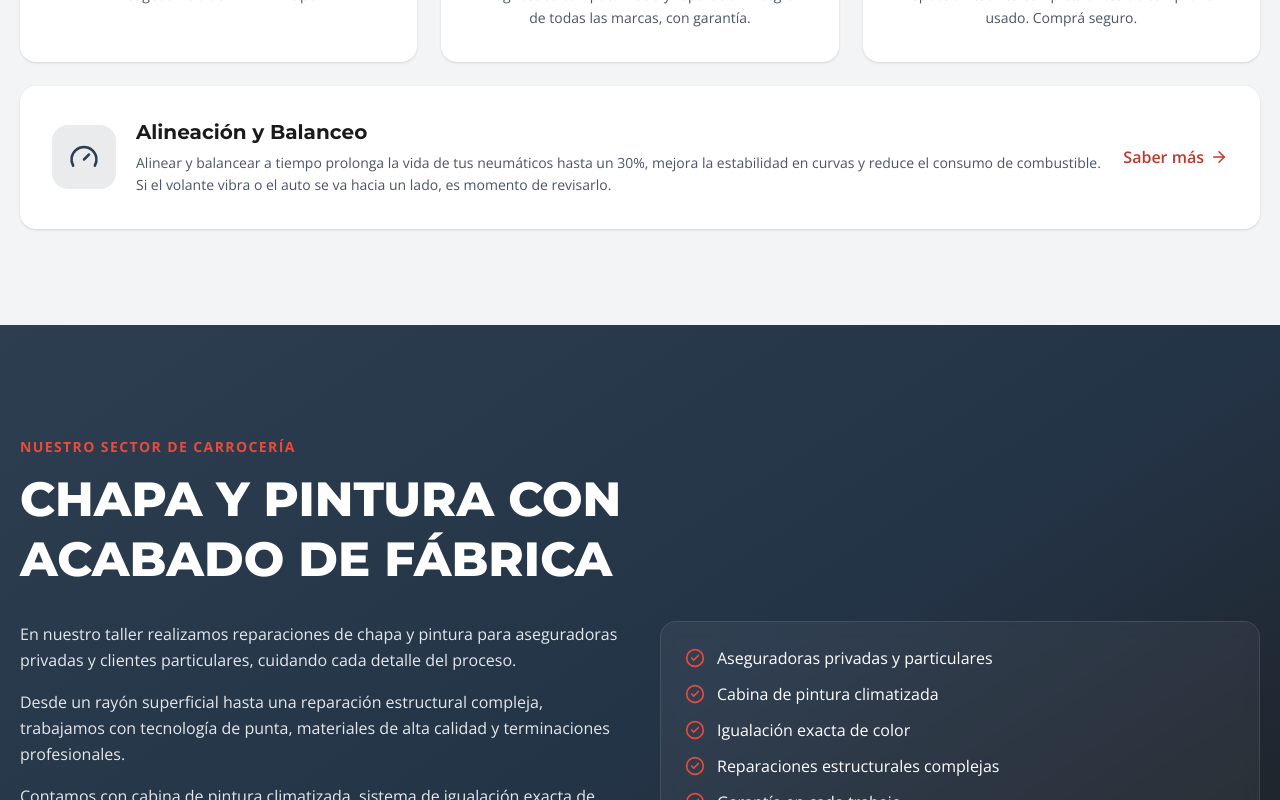
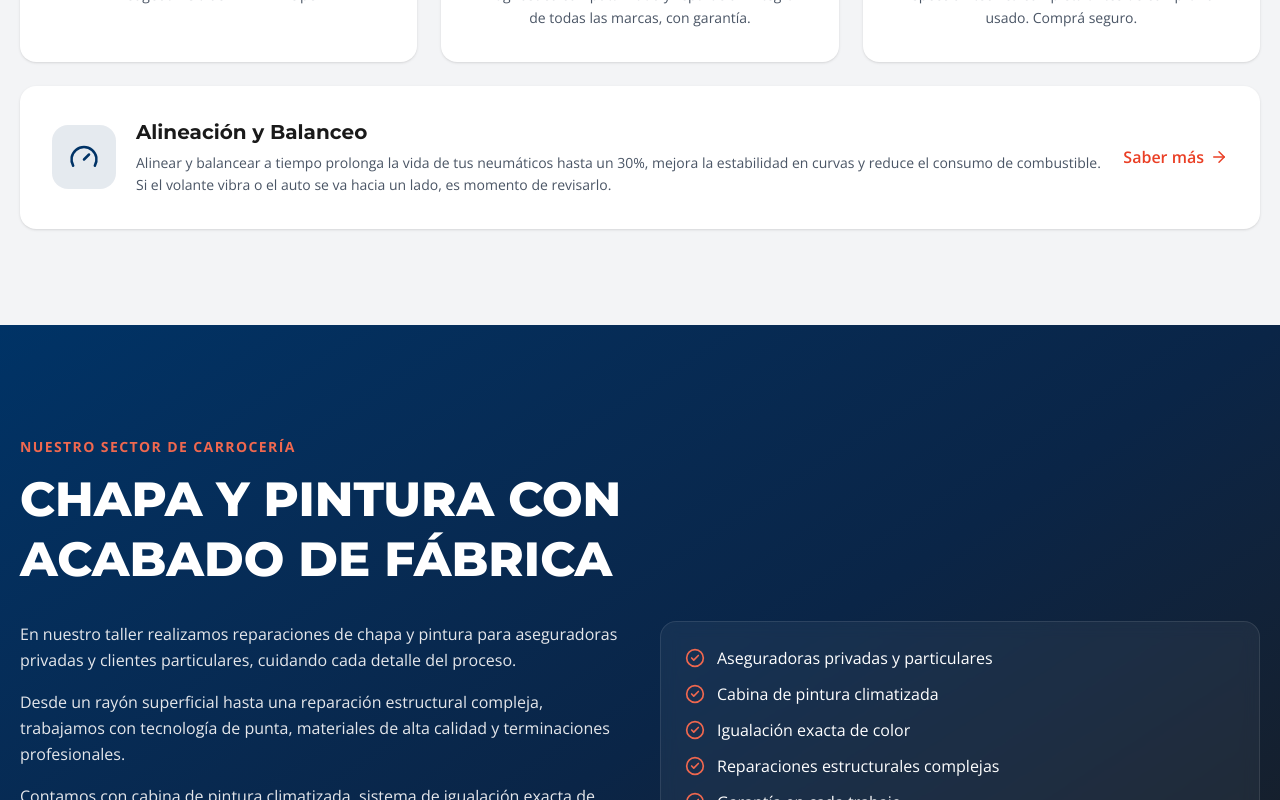
Before and after one commit to delisaluciaanibaldelisa/anibaldelisa-web, a Next.js app: page / in a window 1280 px wide. Shown: the part 1000-1800 px from the top of the page. Built offline with nearby package versions, Linux system fonts and the light colour scheme; no server answers.

Commit message:
Aplicar paleta de colores de la web original: rojo #EA3F25 y azul marino #003366

```diff
--- a/app/globals.css
+++ b/app/globals.css
@@ -1,13 +1,13 @@
 @import "tailwindcss";
 
 @theme {
-  /* Colores de marca Aníbal Delisa */
-  --color-primary: #c0392b;
-  --color-primary-dark: #a5301f;
-  --color-primary-light: #e74c3c;
+  /* Colores de marca Aníbal Delisa — paleta de la web original anibaldelisa.com */
+  --color-primary: #ea3f25; /* rojo original */
+  --color-primary-dark: #c42f17;
+  --color-primary-light: #f0684f;
   --color-dark: #1a1a1a;
-  --color-accent: #2c3e50;
-  --color-accent-light: #34495e;
+  --color-accent: #003366; /* azul marino original */
+  --color-accent-light: #0a4a8f;
 
   /* Fuentes */
   --font-heading: var(--font-montserrat);
--- a/app/page.tsx
+++ b/app/page.tsx
@@ -138,7 +138,7 @@ export default function Home() {
       </section>
 
       {/* CHAPA Y PINTURA — sección destacada con zoom */}
-      <section className="relative overflow-hidden bg-gradient-to-br from-accent via-[#243447] to-dark text-white">
+      <section className="relative overflow-hidden bg-gradient-to-br from-accent via-[#0a2547] to-dark text-white">
         <div className="container-x py-20 md:py-28">
           <ZoomReveal>
             <p className="text-sm font-bold uppercase tracking-widest text-primary-light mb-3">
```
